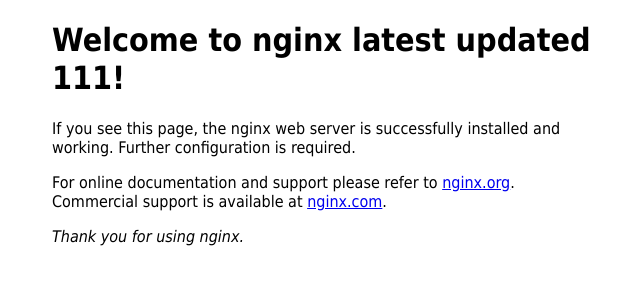
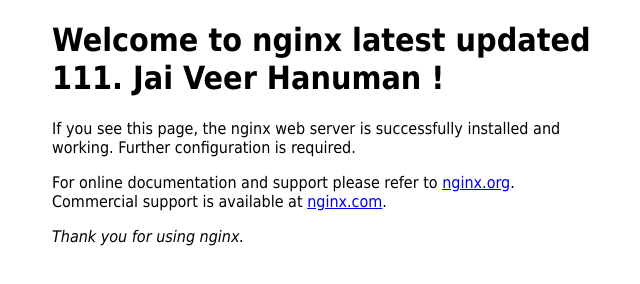
Before and after one commit to indar99/AWS-ECS-Task-Deployment-CICD, a plain HTML site: page index.html in a window 1280 px wide. Shown: the whole page, without its empty margins (308-948 px from the left). Drawn offline with Linux system fonts and the light colour scheme.

Commit message:
Update index.html

```diff
--- a/index.html
+++ b/index.html
@@ -12,7 +12,7 @@
 </style>
 </head>
 <body>
-<h1>Welcome to nginx latest updated 111!</h1>
+<h1>Welcome to nginx latest updated 111. Jai Veer Hanuman !</h1>
 <p>If you see this page, the nginx web server is successfully installed and
 working. Further configuration is required.</p>
 
```
